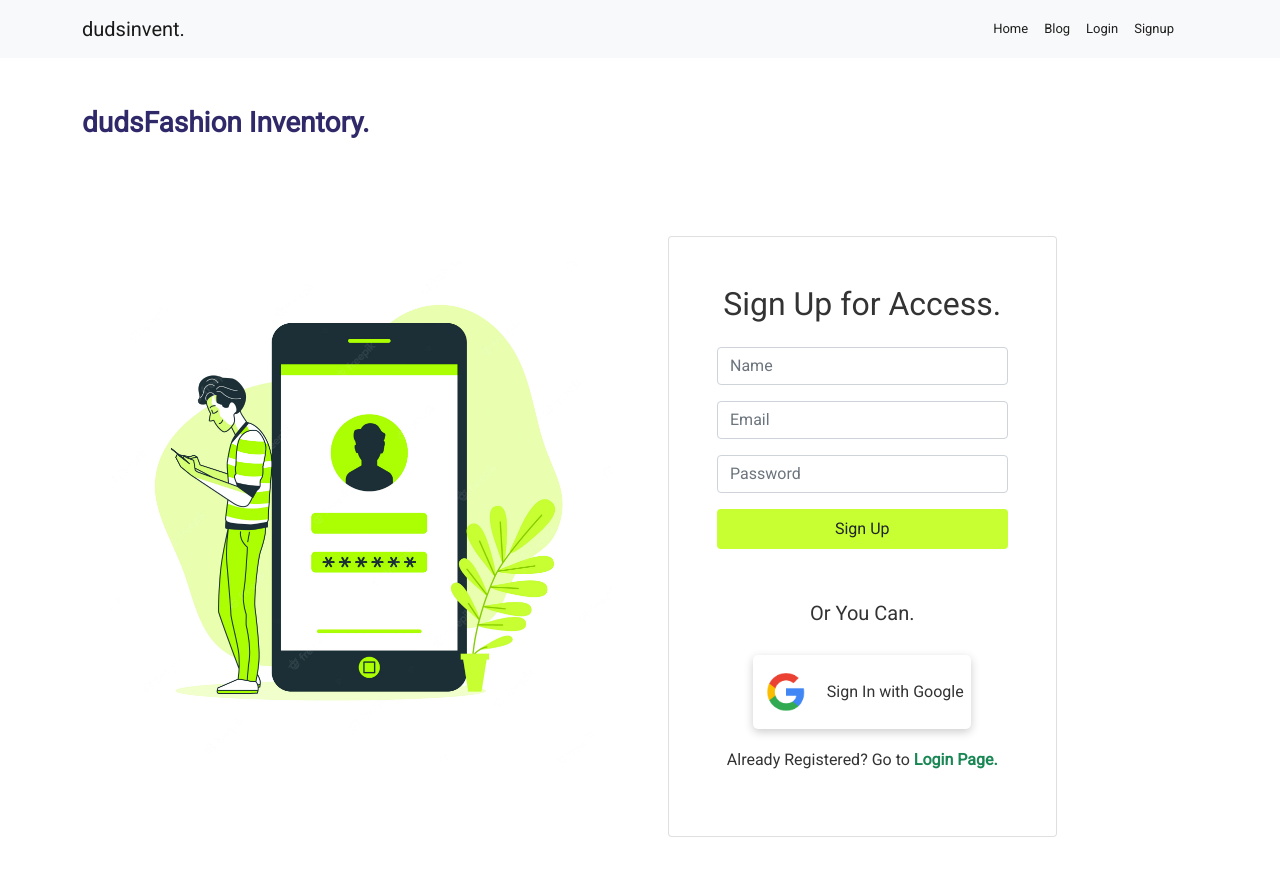
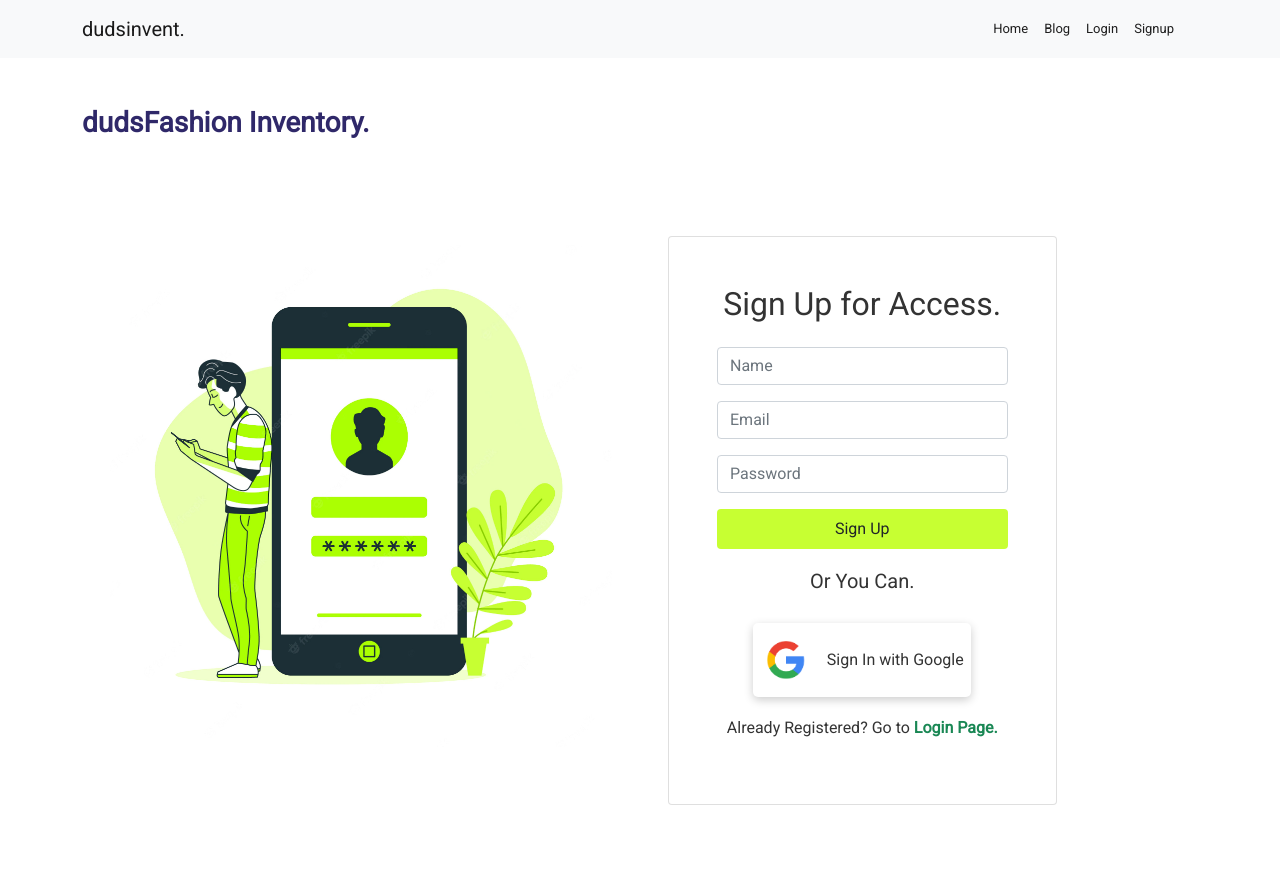
Before and after one commit to Anik-the-dev/Duds-Fashion-Warehouse-client, a React (Create React App) app: page /signup in a window 1280 px wide. Shown: the top 876 px of the page. After the commit the page ends 853 px from the top, so only its background shows below. Built offline with nearby package versions, Linux system fonts and the light colour scheme.

Commit message:
error show on login page

```diff
--- a/src/components/GoogleSignIn/GoogleSignIn.js
+++ b/src/components/GoogleSignIn/GoogleSignIn.js
@@ -10,7 +10,7 @@ const GoogleSignIn = () => {
     console.log(user)
     return (
         <>
-            <p className='mt-5 mx-auto fs-5'>Or You Can.</p>
+            <p className='mt-3 mx-auto fs-5'>Or You Can.</p>
             <div onClick={() => signInWithGoogle()} className="d-flex align-items-center justify-content-center autosignin mx-auto gap-3">
                 <img src={google} alt='google'></img>
                 <p className='mt-3'>Sign In with Google</p>
--- a/src/components/Login/Login.js
+++ b/src/components/Login/Login.js
@@ -29,7 +29,7 @@ const Login = () => {
     console.log(user)
     console.log(user?.user)
     console.log(user?.user?.uid)
-    console.log(error)
+    console.log("Eroor:",error)
     return (
         <Container>
             <h1 className='mt-5 fw-6 fs-3 text-md-start text-center' style={{ color: "#2F2869" }}>dudsFashion Inventory.</h1>
@@ -56,7 +56,10 @@ const Login = () => {
 
 
                             <input type="submit" value="Login" className="btn btn-primary w-100 p-2 mt-3" style={{ backgroundColor: "#7161F8" }}></input>
+                            <p className='mt-2 text-danger fw-6'>{error?.message}</p>
+
                         </form>
+
                         <GoogleSignIn></GoogleSignIn>
                         <p className='mt-2 mx-auto fs-6'>If You are new Admin, Go to  <Link className='text-success text-decoration-none fw-6' to='/signup'>Sign Up Page.</Link></p>
 
```
